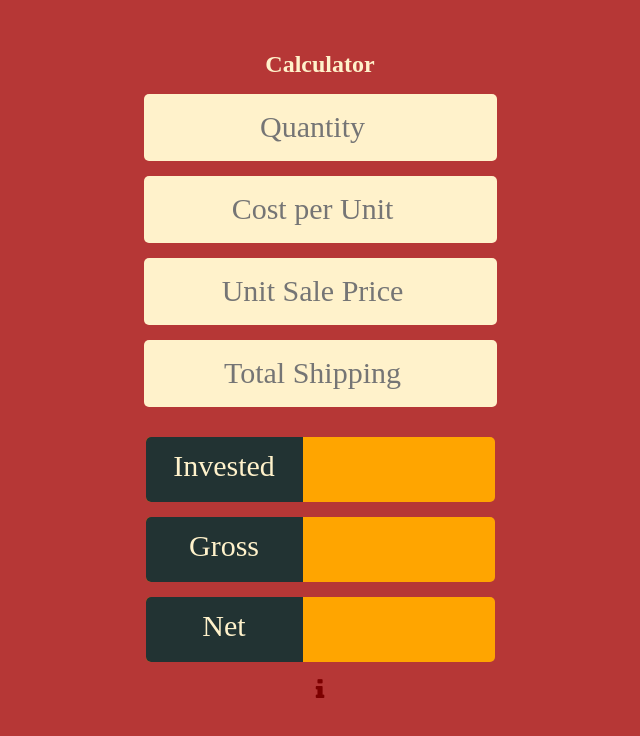
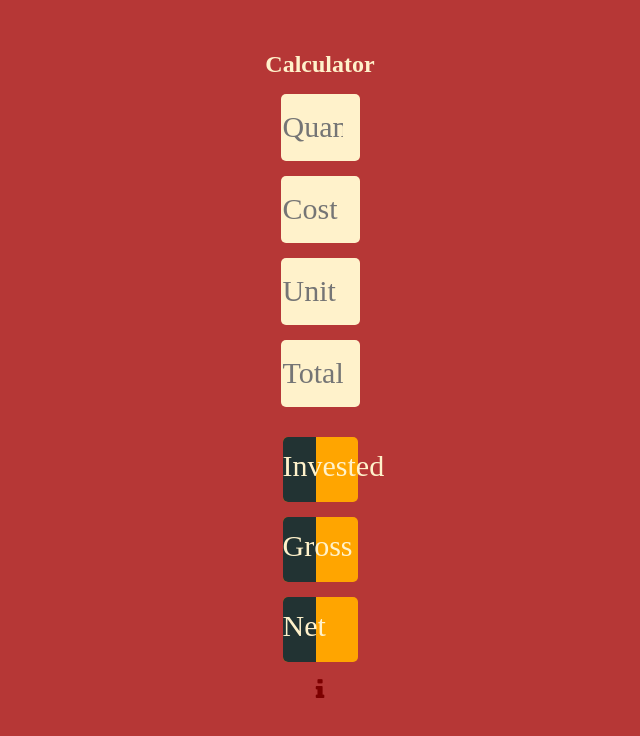
Before and after one commit to freqn/yCalc, a plain HTML site: page public/index.html in a window 1280 px wide. Shown: the whole page, without its empty margins (320-960 px from the left). Drawn offline with nearby package versions, Linux system fonts and the light colour scheme; a web font is replaced by a local one.

```diff
--- a/public/css/style.css
+++ b/public/css/style.css
@@ -47,7 +47,8 @@
 	input {
 		display: block;
 		margin: 15px auto;
-		width: 75%;
+    min-width: 75%;
+    max-width: 75%;
 		height: 40px;
 		font-size: 24px;
 		border: none;
@@ -57,7 +58,8 @@
 		background: #fff2cb;
 		}
 	.result {
-		width: 75%;
+		min-width: 75%;
+    max-width: 75%;
 		height: 40px;
 		margin: 15px auto;
 		font-size: 24px;
@@ -115,13 +117,15 @@
 	}
 	input {
 		height: 50px;
-    width: 75px;
+    min-width: 75px;
+    max-width: 75px;
 		font-size: 25px;
     margin: 15px auto;
 	}
 	.result {
 		height: 50px;
-    width: 75px;
+    min-width: 75px;
+    max-width: 75px;
 		font-size: 25px;
     margin: 15px auto;
 	}
--- a/public/index.html
+++ b/public/index.html
@@ -4,6 +4,7 @@
   <meta charset="UTF-8">
   <title>Document</title>
   <meta http-equiv="X-UA-Compatible" content="IE=Edge"/>
+  <meta name="viewport" content="width=device-width, initial-scale=1">
   <meta name="viewport" content="width=device-width; initial-scale=1.0; maximum-scale=1.0; user-scalable=0;"/>
   <meta name="apple-mobile-web-app-capable" content="yes">
   <meta name="apple-mobile-web-app-status-bar-style" content="black-translucent" />
```
